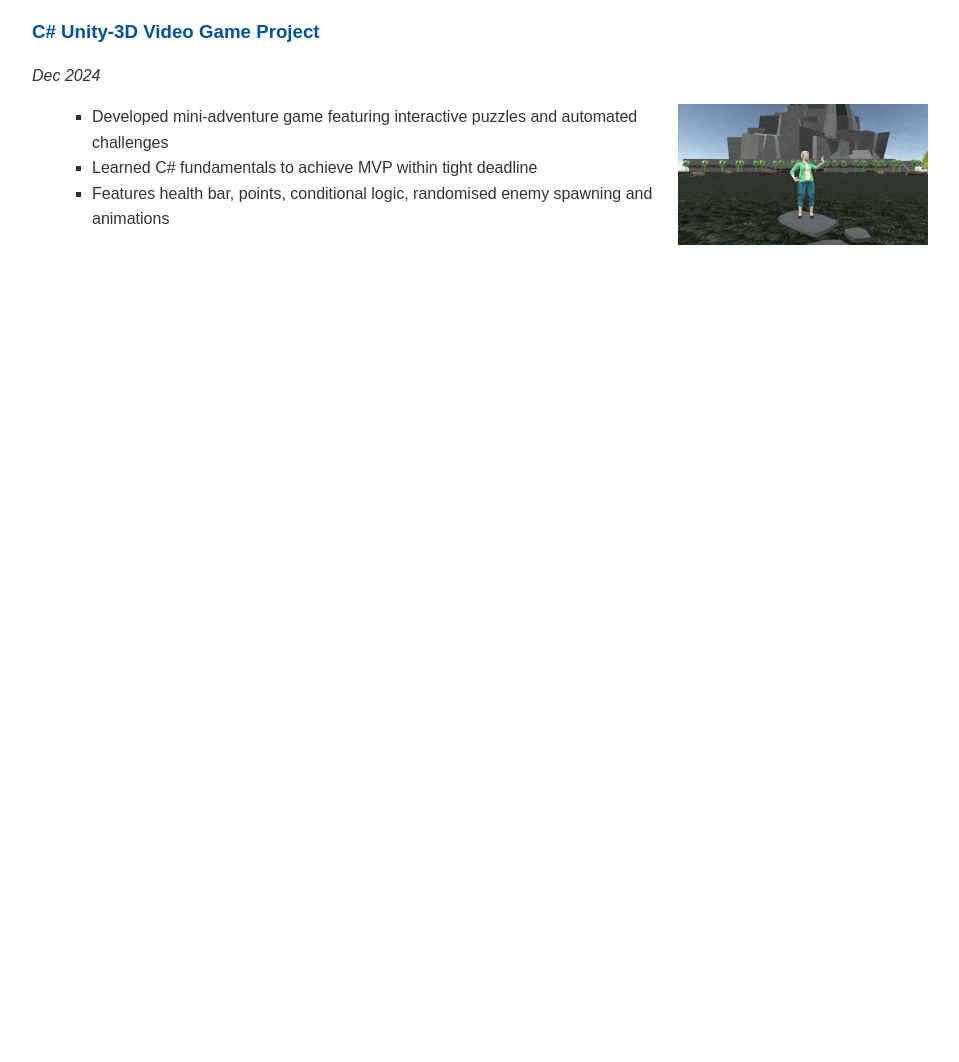
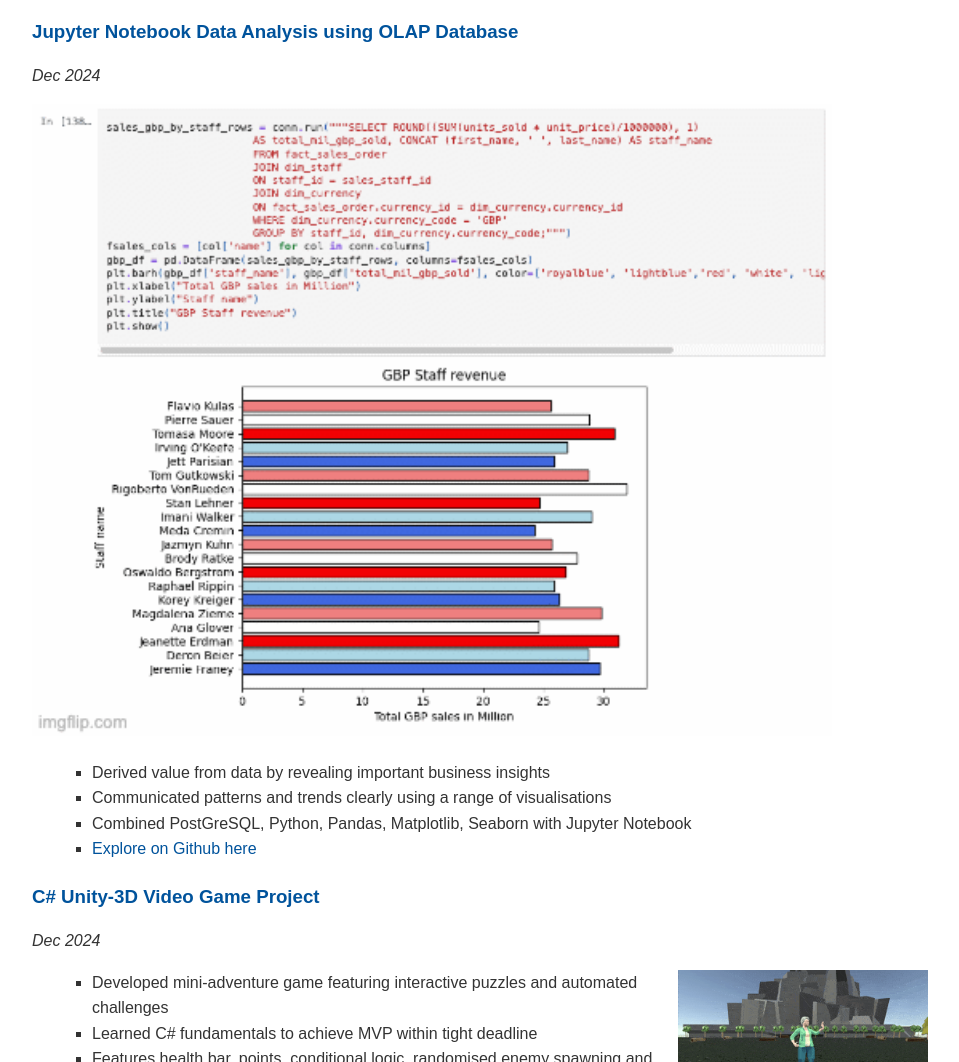
Before and after one commit to andrewstride/website, a website: page uploads/projects.html in a window 1280 px wide. Shown: the part 1945-3007 px from the top of the page, without its empty margins (160-1119 px from the left). Before the commit the page ends 2217 px from the top, so only its background shows below. Drawn offline with Linux system fonts and the light colour scheme.

Commit message:
add DA to portfolio

```diff
--- a/uploads/projects.html
+++ b/uploads/projects.html
@@ -110,6 +110,30 @@
         ></li>
       </ul>
 
+      <h3><a id="jupyter-notebook">Jupyter Notebook Data Analysis using OLAP Database</a></h3>
+      <p><em>Dec 2024</em></p>
+      <a href="assets/images/Data_Analysis_Notebook.gif"
+        ><img
+          src="assets/images/Data_Analysis_Notebook.gif"
+          alt="Jupyter Notebook Data Analysis Project GIF"
+          class="project-image-large"
+      /></a>
+
+      <ul>
+        <li>
+          Derived value from data by revealing important business insights
+        </li>
+        <li>
+          Communicated patterns and trends clearly using a range of visualisations
+        </li>
+        <li>Combined PostGreSQL, Python, Pandas, Matplotlib, Seaborn with Jupyter Notebook</li>
+        <li>
+          <a id="jupyter-notebook"
+          href="https://github.com/andrewstride/NC-ETL-project/blob/main/python/data_queries.ipynb"
+          >Explore on Github here</a>
+        </li>
+      </ul>
+
       <h3><a id="unity-game">C# Unity-3D Video Game Project</a></h3>
       <p><em>Dec 2024</em></p>
       <a href="assets/images/GameGif.gif"
```
Also changed, not shown: uploads/assets/images/Data_Analysis_Notebook.gif (added), 1 other file.
